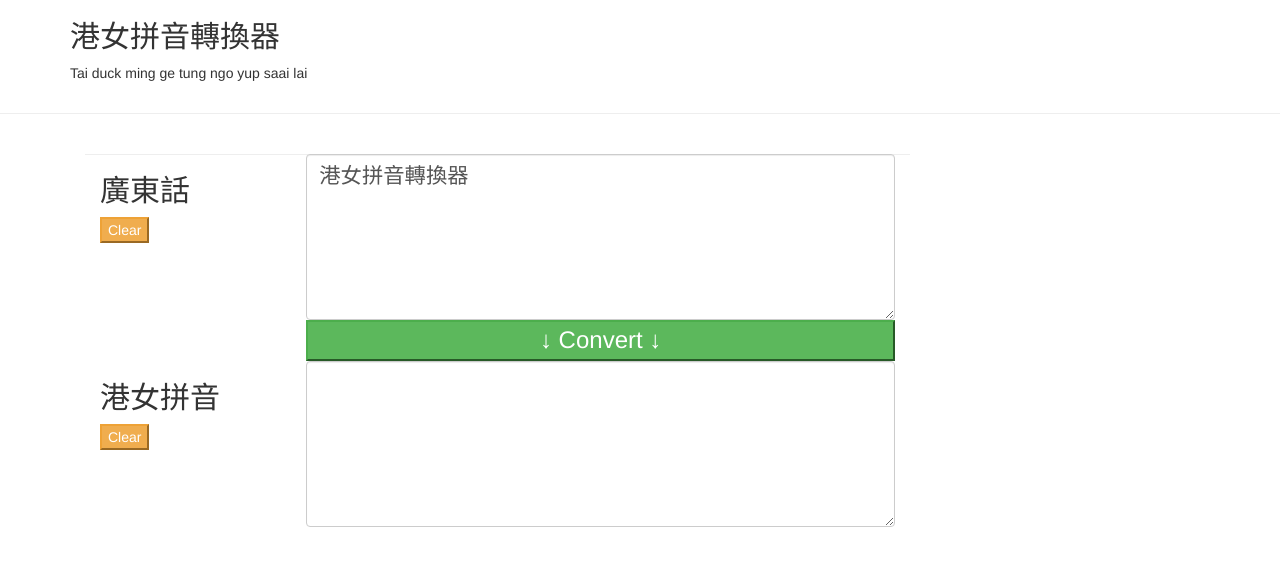
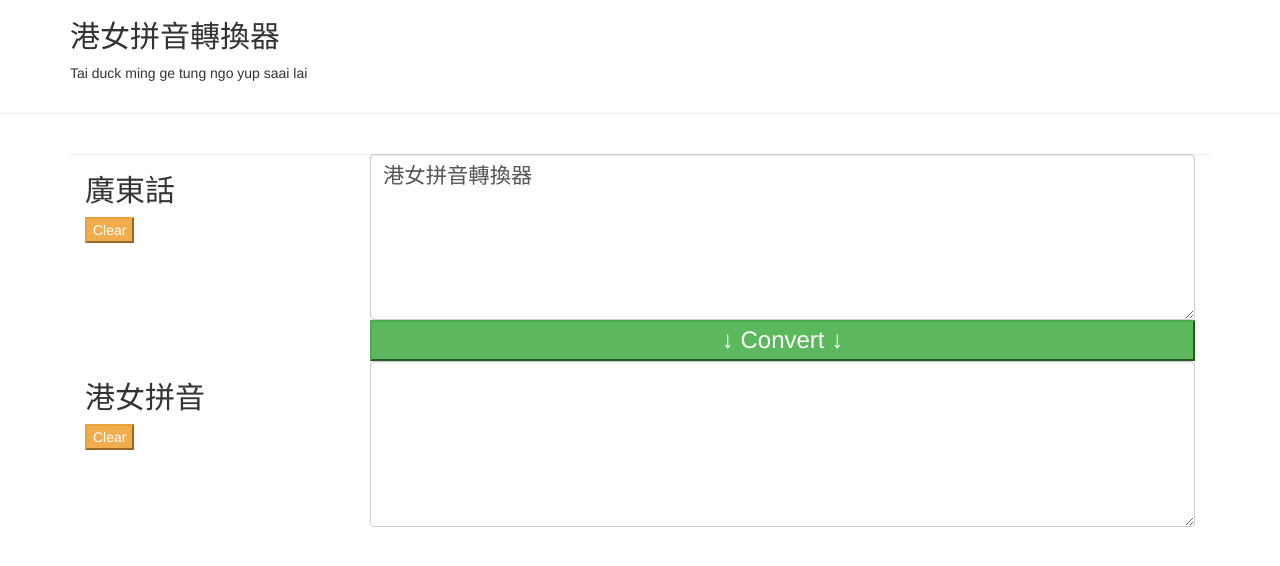
Before and after one commit to HackettLai/kongnui, a plain HTML site: page index.html in a window 1280 px wide. Drawn offline with nearby package versions, Linux system fonts and the light colour scheme.

Commit message:
Update index.html

```diff
--- a/index.html
+++ b/index.html
@@ -40,7 +40,7 @@
   </div>
   <hr />
   <div class='container'>
-    <div class='col-md-9'>
+    <div style="width:100%">
       <div style='display:inline'>
         <div id='searchAreaBox'>
           <div id='searchAreaTitle' class='col-md-3'>
```
